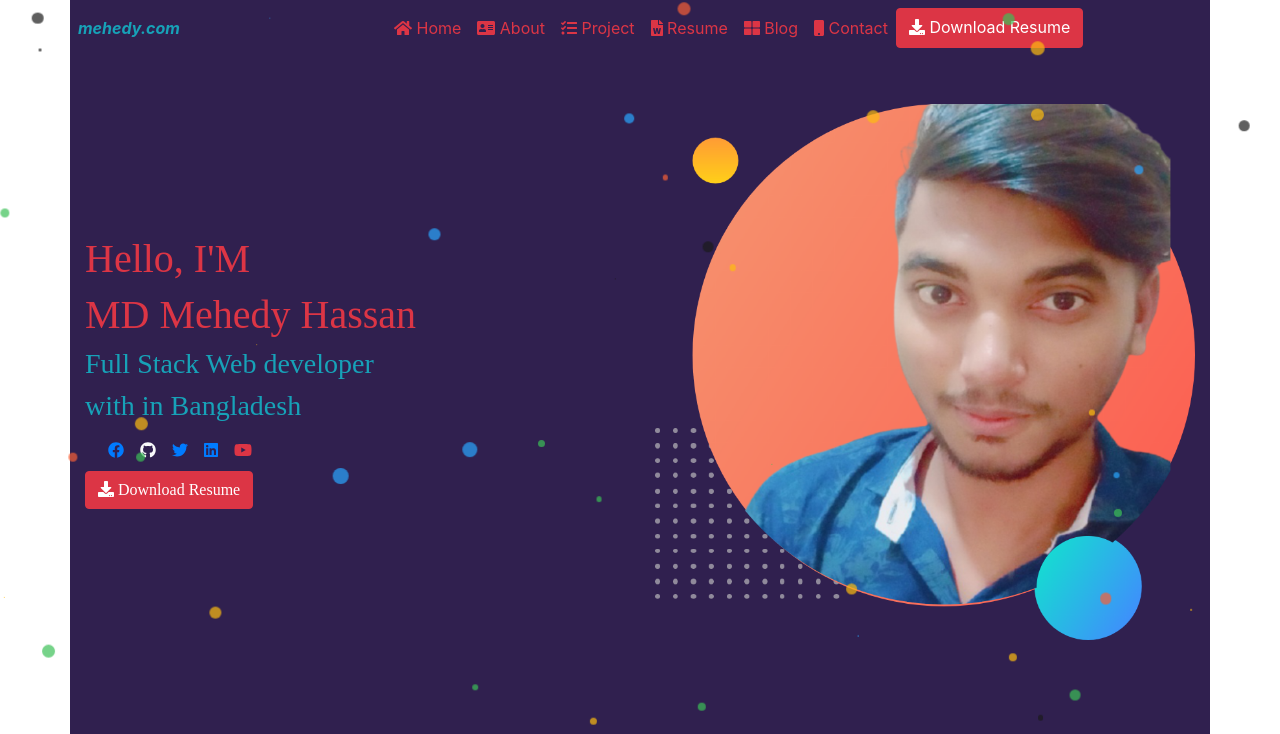
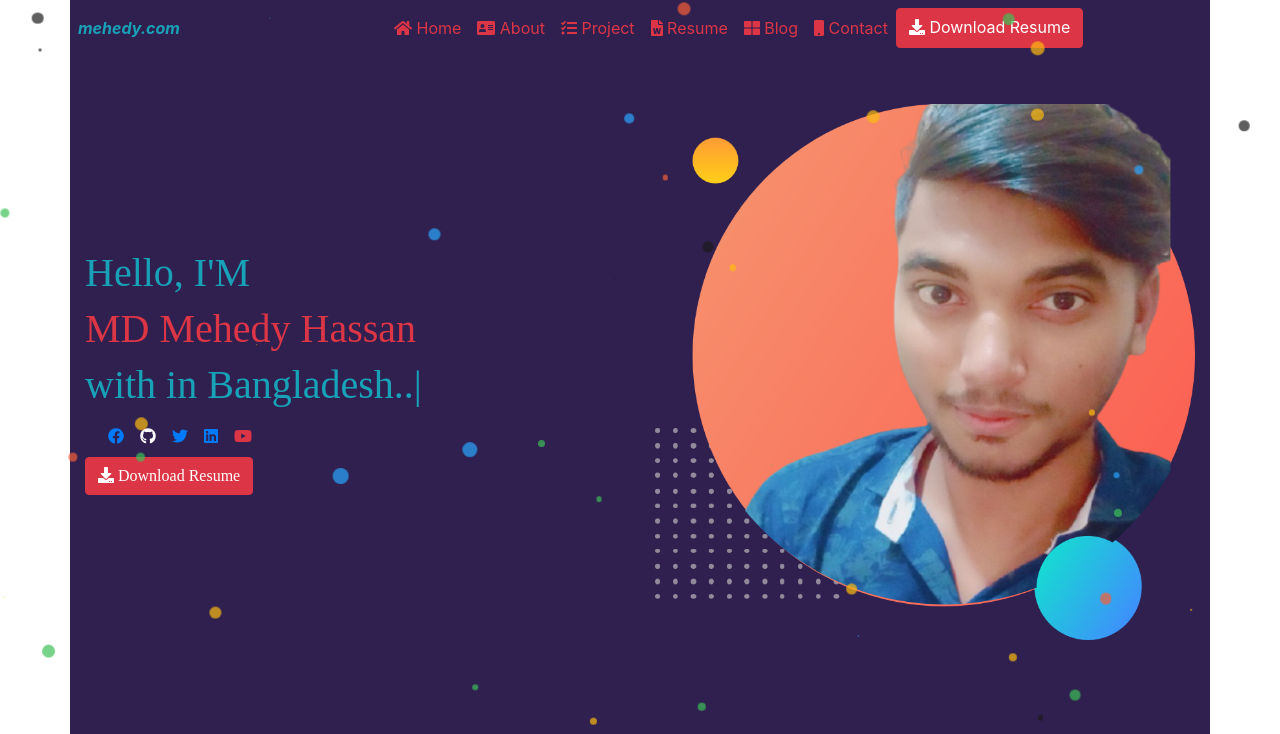
Before and after one commit to mdmehedyhassan/my-protfolio, a React (Create React App) app: page / in a window 1280 px wide. Shown: the top 734 px of the page. Built offline with nearby package versions, Linux system fonts and the light colour scheme.

Commit message:
add text animation

```diff
--- a/package.json
+++ b/package.json
@@ -17,6 +17,7 @@
     "react-dom": "^17.0.2",
     "react-router-dom": "^5.2.0",
     "react-scripts": "4.0.3",
+    "react-typical": "^0.1.3",
     "web-vitals": "^1.1.1"
   },
   "scripts": {
--- a/src/components/Blog/Blog.js
+++ b/src/components/Blog/Blog.js
@@ -20,7 +20,7 @@ const blogDetails =[
     {
         id: 2,
         title: 'How to work React? I come with you for 10 fact in React.',
-        description: 'ReactJS is a medium where you can smooth out all the JavaScript, HTML & CSS together if you want. React is very easy to use due to which its popularity is increasing day by day. It is very easy...',
+        description: 'ReactJS is a medium where you can smooth out all the JavaScript, HTML & CSS together if you want. React is very easy to use due to which its popularity is increasing day by day...',
         img: 'https://miro.medium.com/max/414/1*-bCARnWrK9r3OYTGLA7uDw.png',
         link: 'https://mdmehedyh55.medium.com/how-to-work-react-i-come-with-you-for-10-fact-in-react-c7ba7bd5ba3c'
     }
--- a/src/components/HomeHeader/HomeHeader.js
+++ b/src/components/HomeHeader/HomeHeader.js
@@ -3,16 +3,16 @@ import { faDownload } from '@fortawesome/free-solid-svg-icons';
 import { FontAwesomeIcon } from '@fortawesome/react-fontawesome';
 import React from 'react';
 import mehedy1 from '../../images/mehedy1.png'
+import TextAnimation from '../TextAnimation/TextAnimation';
 import './HomeHeader.css'
 
 const HomeHeader = () => {
     return (
-        <div className="row mb-5 d-flex align-items-center text-danger">
+        <div className="row mb-5 d-flex align-items-center text-info">
             <div className="col-md-6 font-creepster">
                 <h1>Hello, I'M </h1>
-                <h1 className="font-monoton">MD Mehedy Hassan</h1>
-                <h3 className="text-info ">Full Stack Web developer</h3>
-                <h3 className="text-info">with in Bangladesh</h3>
+                <h1 className="font-monoton text-danger">MD Mehedy Hassan</h1>
+                <TextAnimation></TextAnimation>
                 <div className="col d-flex ">
                 <a className="p-2"     href="https://www.facebook.com/mehedysr"><FontAwesomeIcon icon={faFacebook} /></a>
                 <a className="p-2  text-light"      href="https://github.com/mdmehedyhassan"><FontAwesomeIcon icon={faGithub} /></a>
--- /dev/null
+++ b/src/components/TextAnimation/TextAnimation.js
@@ -0,0 +1,25 @@
+import React from 'react';
+import Typical from 'react-typical';
+
+const TextAnimation = () => {
+	return (
+		<div >
+			<Typical
+				steps={[
+					'Full Stack Web Developer..',
+					1500,
+					'',
+					500,
+					'with in Bangladesh..',
+					1500,
+					'',
+					500,
+				]}
+				loop={Infinity}
+				wrapper="h1"
+			/>
+		</div>
+	);
+};
+
+export default TextAnimation;
```
Also changed, not shown: 1 other file (tests, documents, lock files or other folders).
